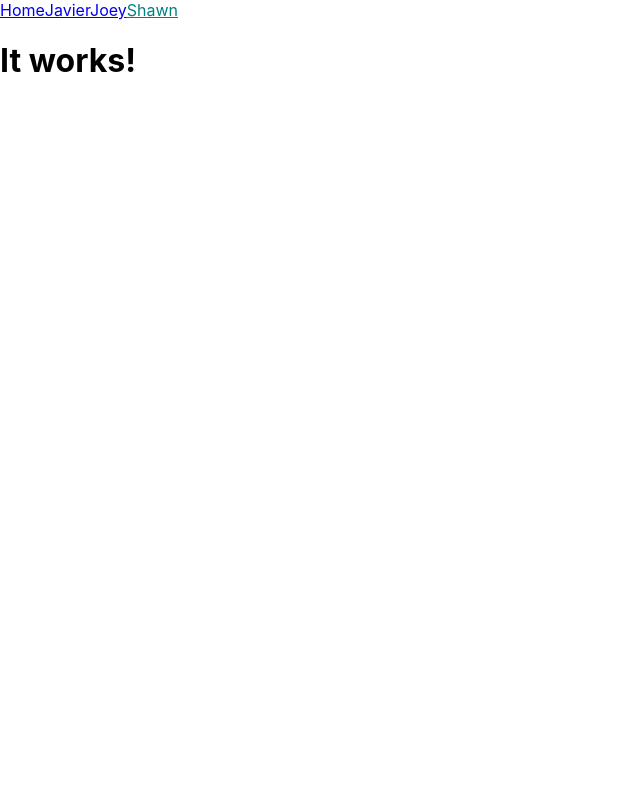
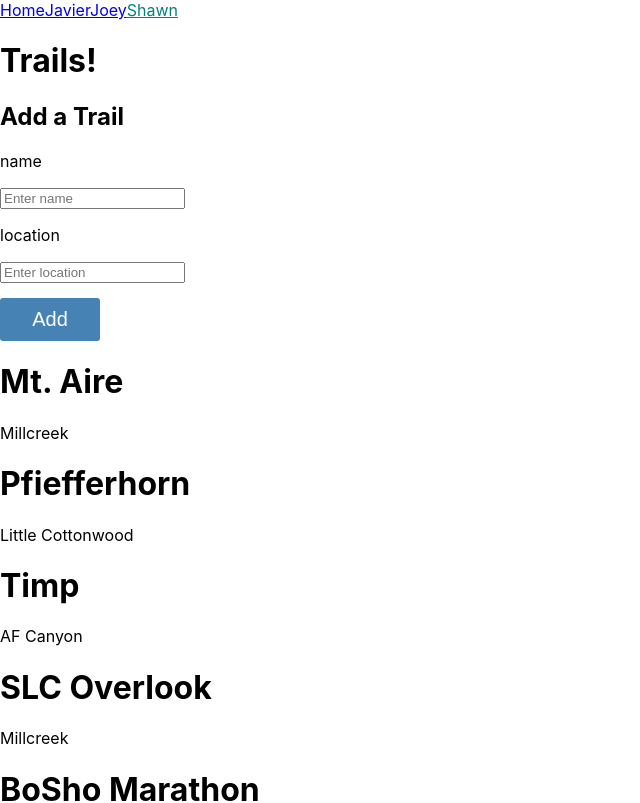
Before and after one commit to zaratejavier/random-hooks, a React (Create React App) app: page /Shawn in a window 1280 px wide. Shown: the top 803 px of the page, without its empty margins (0-640 px from the left). Built offline with nearby package versions, Linux system fonts and the light colour scheme.

Commit message:
all components working

```diff
--- a/src/Joey/Joey.js
+++ b/src/Joey/Joey.js
@@ -4,7 +4,7 @@ export default function Joey () {
 
     return (
       <>
-      <h1>It works!</h1>
+      <h1></h1>
       </>
     )
   }
--- a/src/Shawn/Shawn.js
+++ b/src/Shawn/Shawn.js
@@ -1,9 +1,30 @@
-import React from 'react';
+import React, {useState} from 'react';
+import Trail from './Trail';
+import TrailForm from './TrailForm';
 
 export default function Shawn () {
+const [trails, setTrails] = useState
+([
+  {id:1, name:"Mt. Aire", vert:"2,000 ft", miles: 6, tech:"Med-Low", location:"Millcreek"},
+  {id:2, name:"Pfiefferhorn", vert:"4,000 ft", miles: 9, tech:"High", location:"Little Cottonwood"},
+  {id:3, name:"Timp", vert:"5,000 ft", miles: 15, tech:"Med-Low", location:"AF Canyon"},
+  {id:4, name:"SLC Overlook", vert:"2,000 ft", miles: 5.4, tech:"Low", location:"Millcreek"},
+  {id:5, name:"BoSho Marathon", vert:"6,000 ft", miles: 26.2, tech:"Low", location:"SLC Foothills"},
+  {id:6, name:"King's Peak", vert:"5,000 ft", miles: 26, tech:"Med", location:"Uintas"},
+]);
+
+const renderTrails = () => {
+  return trails.map((trail) => <Trail key={trail.id} {...trail} /> )
+}
+
+const addTrail = (postTrail) => {
+ setTrails([postTrail, ...trails])
+}
     return (
-      <>
-      <h1>It works!</h1>
-      </>
+      <div>
+        <h1>Trails!</h1>
+        <TrailForm add={addTrail} />
+        {renderTrails()}
+      </div>
     )
   }
--- /dev/null
+++ b/src/Shawn/Trail.js
@@ -0,0 +1,11 @@
+import React from 'react';
+
+//Post has props that are destructured
+export default function Trail({id, name, vert, miles, tech, location}) {
+  return (
+    <div>
+      <h1>{name}</h1>
+      <p>{location}</p>
+    </div>
+  )
+}
--- /dev/null
+++ b/src/Shawn/TrailForm.js
@@ -0,0 +1,25 @@
+import React, { useState } from 'react';
+import { Form } from "../components/Form";
+import TextInput from "../components/TextInput";
+import SubmitButton from "../components/SubmitButton";
+import {useFormInput} from "../components/useFormInput";
+
+export default function TrailForm (props) {
+const name = useFormInput('', "name")
+const location = useFormInput('', "location")
+
+function handleSubmit (e) {
+props.add({id:`${Math.random()}`, name: name.value, location: location.value})
+}
+  return (
+<Form onSubmit={handleSubmit} header="Add a Trail">
+<TextInput label="name" useFormInput={name} />
+<TextInput label="location" useFormInput={location} />
+{/* <TextInput label="vert" />
+<TextInput label="miles" />
+<TextInput label="tech" /> */}
+<SubmitButton />
+  </Form>
+
+  )
+}
--- /dev/null
+++ b/src/components/Form.js
@@ -0,0 +1,15 @@
+import React from 'react';
+
+export function Form (props) {
+function preventDefaultSubmit(e){
+  e.preventDefault();
+  props.onSubmit();
+}
+return (
+<form onSubmit={preventDefaultSubmit} >
+  <h2>{props.header}</h2>
+    {props.children}
+</form>
+)
+
+}
--- /dev/null
+++ b/src/components/SubmitButton.js
@@ -0,0 +1,34 @@
+import React, {useState} from 'react';
+
+export default function SubmitButton () {
+
+const [hover, setHover] = useState (false)
+
+return (
+  <button
+  onMouseEnter={()=> setHover(true)}
+  onMouseLeave={()=> setHover(false)}
+  style={hover ?  {...styles.button, ...styles.hover } :
+  styles.button}
+   type="submit">
+    Add</button>
+)
+}
+
+const styles = {
+button: {
+fontSize: "20px",
+background:"steelblue",
+color:'white',
+border: "none",
+padding: '10px',
+marginTop: "15px",
+width: '100px',
+borderRadius: '3px',
+
+},
+hover: {
+cursor: "pointer",
+background: "purple",
+}
+}
--- /dev/null
+++ b/src/components/TextInput.js
@@ -0,0 +1,13 @@
+import React from 'react';
+
+export default function (props) {
+
+  return (
+    <div>
+      <p>{props.label}</p>
+      <input {...props.useFormInput} />
+    </div>
+
+  )
+
+}
--- /dev/null
+++ b/src/components/useFormInput.js
@@ -0,0 +1,13 @@
+import React, {useState} from 'react';
+
+export const useFormInput = (initialValue, name) => {
+  const [value, setValue] = useState(initialValue)
+  const handleChange = (e) => setValue(e.target.value)
+
+  return {
+    placeholder: `Enter ${name}`,
+    name: name,
+    value: value,
+    onChange: handleChange,
+  }
+}
```
Also changed, not shown: src/Joey/ModeForm.js (added).
